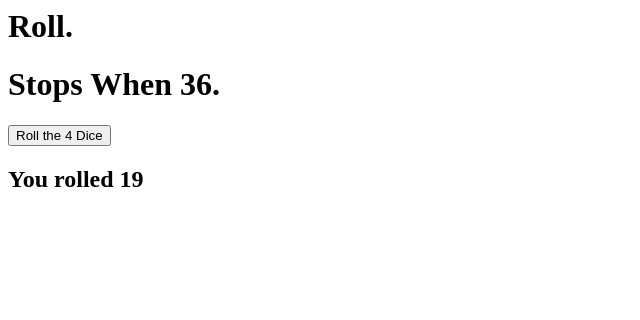
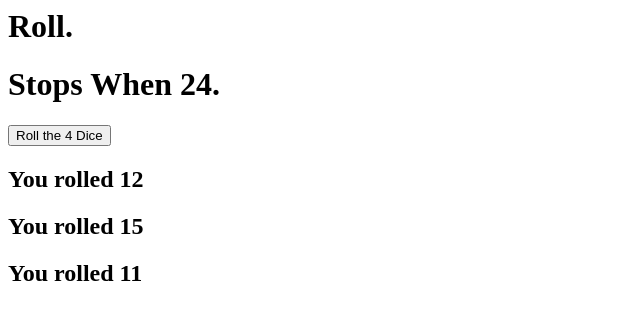
Before and after one commit to staten-island-tech/create-task-Keasalte, a website built with Vite: page top/index.html in a window 1280 px wide. Both pictures are taken after a click on the button "Roll the 4 Dice". Shown: the whole page, without its empty margins (0-640 px from the left). Built offline with nearby package versions, Linux system fonts and the light colour scheme.

Commit message:
addeddelay

```diff
--- a/top/index.html
+++ b/top/index.html
@@ -8,7 +8,7 @@
 </head>
 <body>
   <h1>Roll.</h1>
-  <h1>Stops When 36.</h1>
+  <h1>Stops When 24.</h1>
   <Button id="Roll" class="button" role="button">Roll the 4 Dice</Button>
 
 </body>
--- a/top/main.js
+++ b/top/main.js
@@ -1,6 +1,10 @@
 let end = 0;
-document.querySelector(".button").addEventListener("click",  async() => {
-    setTimeout(() => {
+document.querySelector(".button").addEventListener("click",  function(){
+thething();
+});
+
+async function thething(){
+  while(end != 24){
   console.log("Delayed for 1 second.");
   let first = Math.floor(Math.random() * 6) + 1;
   console.log(first);
@@ -23,11 +27,17 @@ document.querySelector(".button").addEventListener("click",  async() => {
         document.getElementById("close").addEventListener("click", function () {
           this.parentElement.remove();
         });
+        await wait(1000);
   } else {
-                console.log("pain")
       console.log(end);
       document.querySelector("body").insertAdjacentHTML("beforeend",
       `<h2> You rolled ${end} </h2>`);
+      await wait(1000);
+    }}
 }
-        }, 1000);
-});
+//delay timer function
+function wait(ms){
+  return new Promise(resolve => {
+    setTimeout(() => {resolve('')},ms);
+  })
+}
```
Also changed, not shown: top/public/diceroll.gif (added). Lines whose indentation alone changed are shown as unchanged.
